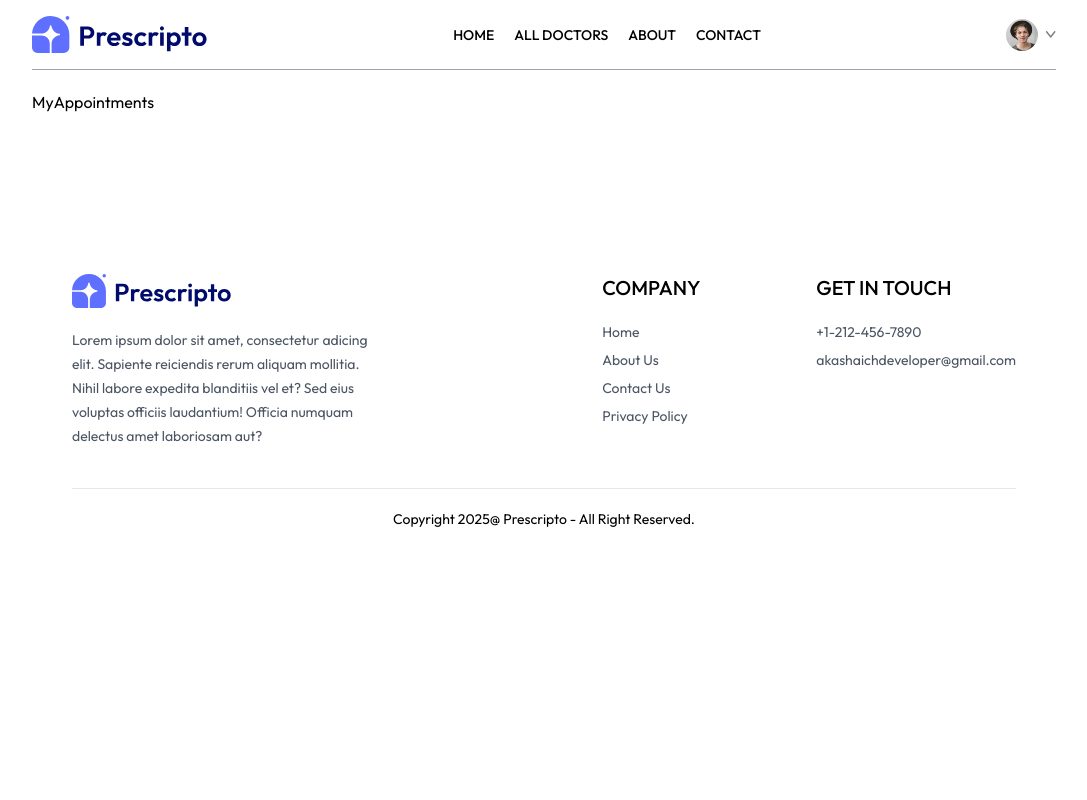
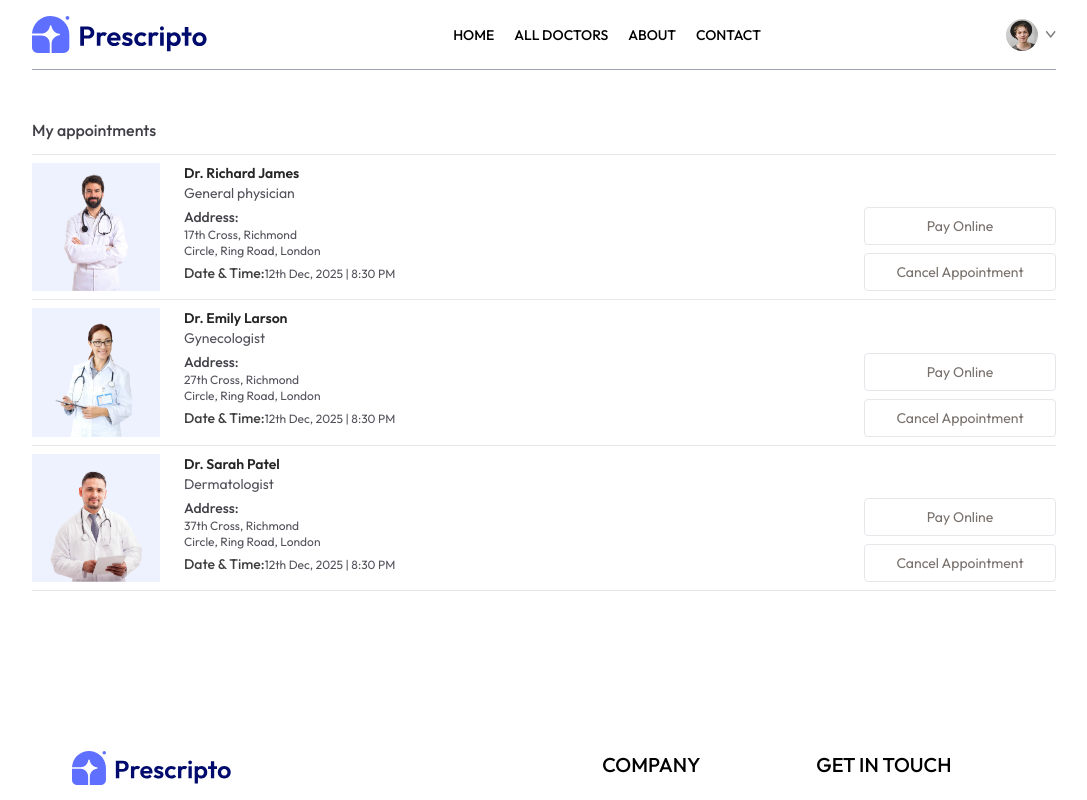
Before and after one commit to AkashAich1999/Prescripto-Doctor-Appointment-Booking, a React (Vite) app in the folder frontend/: page /my-appointments in a window 1280 px wide. Shown: the top 800 px of the page, without its empty margins (96-1183 px from the left). Built offline with nearby package versions, Linux system fonts and the light colour scheme.

Commit message:
Created UI for Appointments Page for Patients

```diff
--- a/frontend/src/pages/MyAppointments.jsx
+++ b/frontend/src/pages/MyAppointments.jsx
@@ -1,6 +1,37 @@
+import { useContext } from "react";
+import { AppContext } from "../context/AppContext"
+
 const MyAppointments = () => {
+  const { doctors } = useContext(AppContext);
+
   return (
-    <div>MyAppointments</div>
+    <div>
+      <p className="font-medium text-zinc-700 mt-12 pb-3 border-b">My appointments</p>
+      <div>
+        {
+          doctors.slice(0, 3).map((item, index) => (
+            <div className="grid grid-cols-[1fr_2fr] gap-4 sm:flex sm:gap-6 py-2 border-b" key={index}>
+              <div>
+                <img className="w-32 bg-indigo-50" src={item.image} alt="" />
+              </div>
+              <div className="text-sm text-zinc-600 flex-1">
+                <p className="text-neutral-800 font-semibold">{item.name}</p>
+                <p>{item.speciality}</p>
+                <p className="text-zinc-700 font-medium mt-1">Address:</p>
+                <p className="text-xs">{item.address.line1}</p>
+                <p className="text-xs">{item.address.line2}</p>
+                <p className="text-xs mt-1"><span className="text-sm text-neutral-700 font-medium">Date & Time:</span>12th Dec, 2025 | 8:30 PM</p>
+              </div>
+              <div></div>
+              <div className="flex flex-col gap-2 justify-end">
+                <button className="text-stone-500 text-sm text-center sm:min-w-48 py-2 border rounded hover:bg-primary hover:text-white transition-all duration-300">Pay Online</button>
+                <button className="text-stone-500 text-sm text-center sm:min-w-48 py-2 border rounded hover:bg-red-600 hover:text-white transition-all duration-300">Cancel Appointment</button>
+              </div>
+            </div>
+          ))
+        }
+      </div>
+    </div>
   )
 }
 
--- a/frontend/src/pages/MyProfile.jsx
+++ b/frontend/src/pages/MyProfile.jsx
@@ -18,7 +18,7 @@
   const [isEdit, setIsEdit] = useState(true);
 
   return (
-    <div className="max-w-lg flex flex-col gap-2 text-sm items-center sm:items-start">
+    <div className="max-w-lg flex flex-col gap-2 text-sm">
       <img className="w-36 rounded" src={userData.image} alt="" />
       {
         isEdit
```
